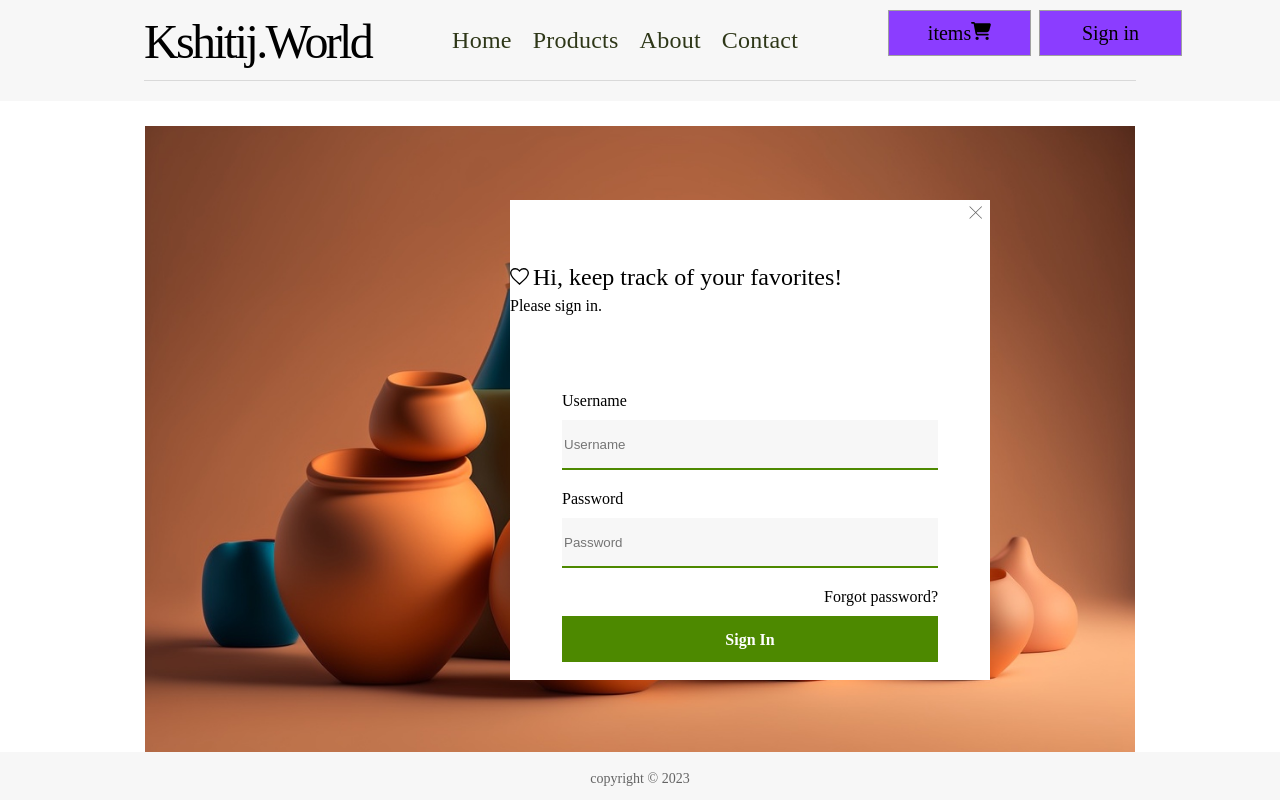
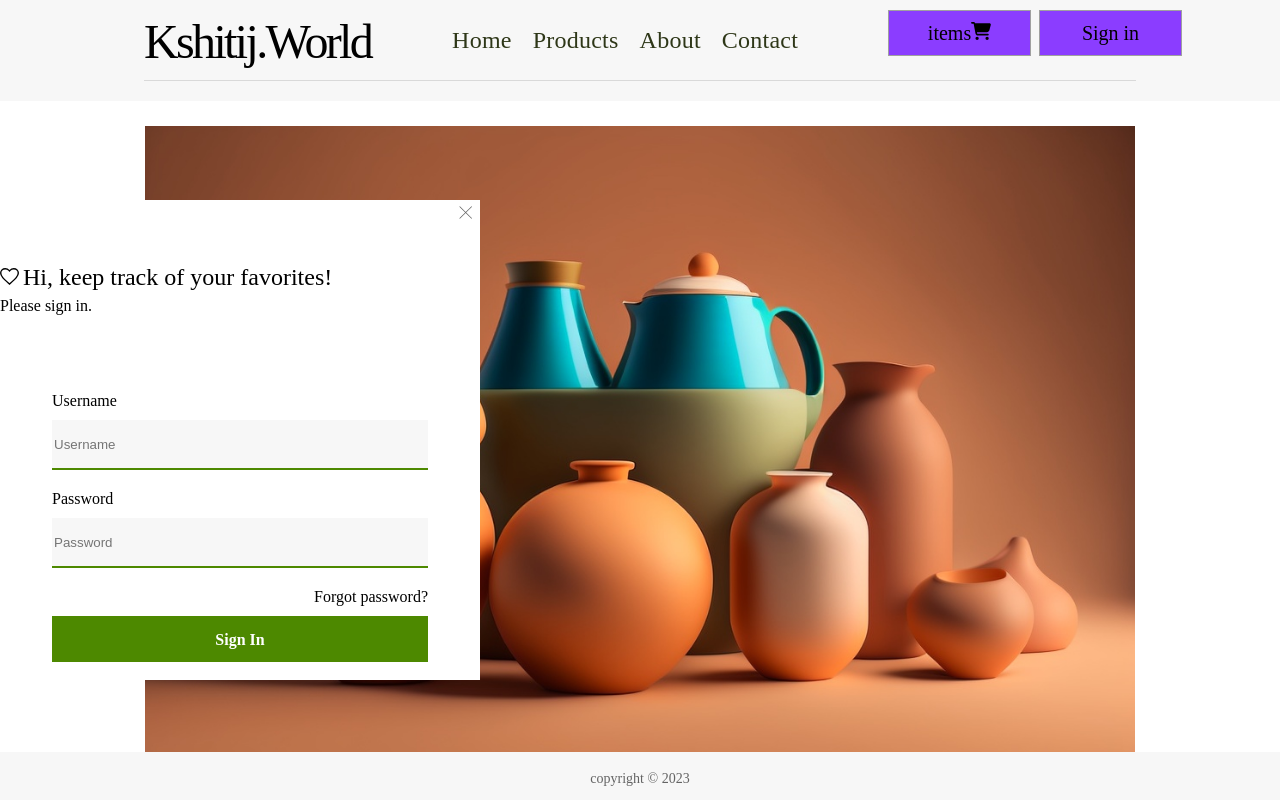
Before and after one commit to RUSHi-VAiRALE/KshitijArts, a React (Create React App) app: page / in a window 1280 px wide. Both pictures are taken after a click on the button "Sign in". Built offline with nearby package versions, Linux system fonts and the light colour scheme; no server answers.

Commit message:
login com

```diff
--- a/public/login.css
+++ b/public/login.css
@@ -5,7 +5,6 @@ flex-direction: column;
 justify-content: space-evenly;
 position : absolute;
 top : 200px;
-left: 510px;
 background-color : #ffff;
 width : 480px;
 height:480px;
```
